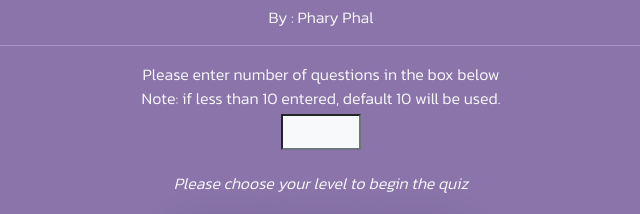
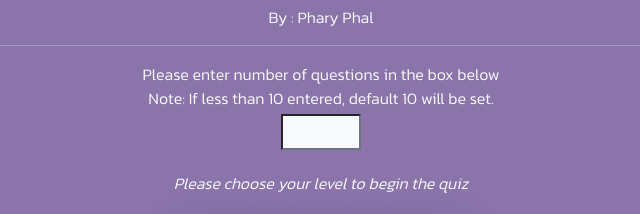
Before and after one commit to tech-and-me/quizAPI, a plain HTML site: page index.html in a window 1280 px wide. Shown: the part 158-372 px from the top of the page, 319-959 px from the left. Drawn offline with nearby package versions, Linux system fonts and the light colour scheme.

Commit message:
correcting typo

```diff
--- a/index.html
+++ b/index.html
@@ -22,7 +22,7 @@
             <h3 class="py-4">WELCOME TO TECH QUIZ</h3>
             <p>By : Phary Phal</p>
             <hr>
-            <label for="numQ"  class="d-block pb-1"> Please enter number of questions in the box below <br> Note: if less than 10 entered, default 10 will be used.</label>
+            <label for="numQ"  class="d-block pb-1"> Please enter number of questions in the box below <br> Note: If less than 10 entered, default 10 will be set.</label>
             <input type="number" min="5" name="numQ" class="px-3 py-1 text-center text-dark bg-light btn-outline-secondary" >
             <h5 class="card-title mt-2 fs-6 fst-italic fw-lighter py-3">Please choose your level to begin the quiz</h5>
             <div>
```
